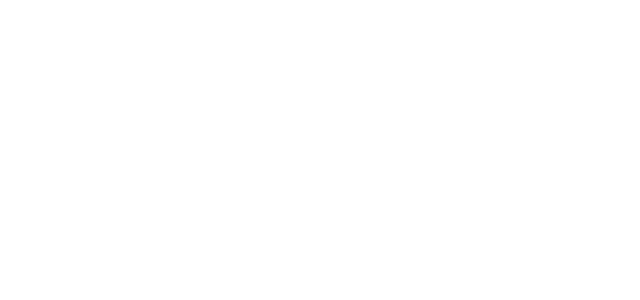
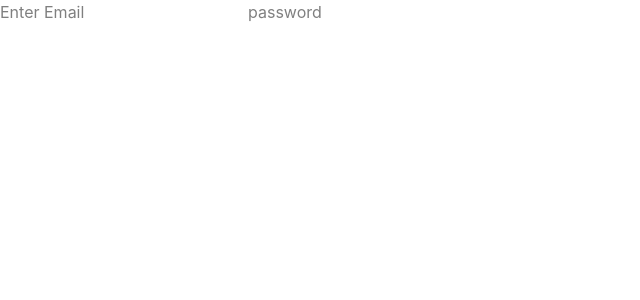
Before and after one commit to udaygodhani/oh-fsd, a React app in the folder frontend/: page /login in a window 1280 px wide. Before the commit this address had no page. Shown: the top 300 px of the page, without its empty margins (0-640 px from the left). Built offline with nearby package versions, Linux system fonts and the light colour scheme; the HTML template or start-up script is replaced by a standard one.

Commit message:
login page added

```diff
--- a/frontend/src/App.jsx
+++ b/frontend/src/App.jsx
@@ -17,12 +17,16 @@
 import AppPromotion from './pages/Products/AppPromotion'
 import SipPlan from './pages/Products/SipPlan'
 import Services from './pages/Products/Services'
+import { Toaster } from 'react-hot-toast';
+import Auth from './pages/auth/Auth';
 
 function App() {
   return (
     <>
+      <Toaster position="top-center"/>
       <Routes>
         <Route path='/' element={<Home />} />
+        <Route path='/login' element={<Auth />} />
         <Route path='/more' element={<MoreLayout />}>
           <Route path='cryptoheatmap' element={<CryptoHeatmap />}/>
           <Route path='cryptocompare' element={<CryptoCompare />}/>
--- /dev/null
+++ b/frontend/src/pages/auth/Auth.jsx
@@ -0,0 +1,42 @@
+import React, { useState } from 'react'
+
+function Auth() {
+    const [formType, setFormType] = useState("signup")
+    const [name, setName] = useState("")
+    const [email, setEmail] = useState("")
+    const [password, setPassword] = useState("")
+    const [showPassword, setShowPassword] = useState(false);
+
+    const handleLogin = async (e) => {
+        e.preventDefault();
+    }
+
+    const handleSignup = async (e) => {
+        e.preventDefault();
+    }
+    return (
+        <form onSubmit={formType === "login" ? handleLogin : handleSignup} className="">
+            {!formType === "login" && (
+                <input
+                    type="text"
+                    placeholder="Enter Username"
+                    value={name}
+                    className=""
+                    required
+                />
+            )}
+            <input
+                type="email"
+                placeholder="Enter Email"
+                className=""
+                required
+            />
+            <input
+                type="password"
+                placeholder={`${showPassword?"text":"password"}`}
+            />
+        </form>
+    )
+}
+
+export default Auth
```
